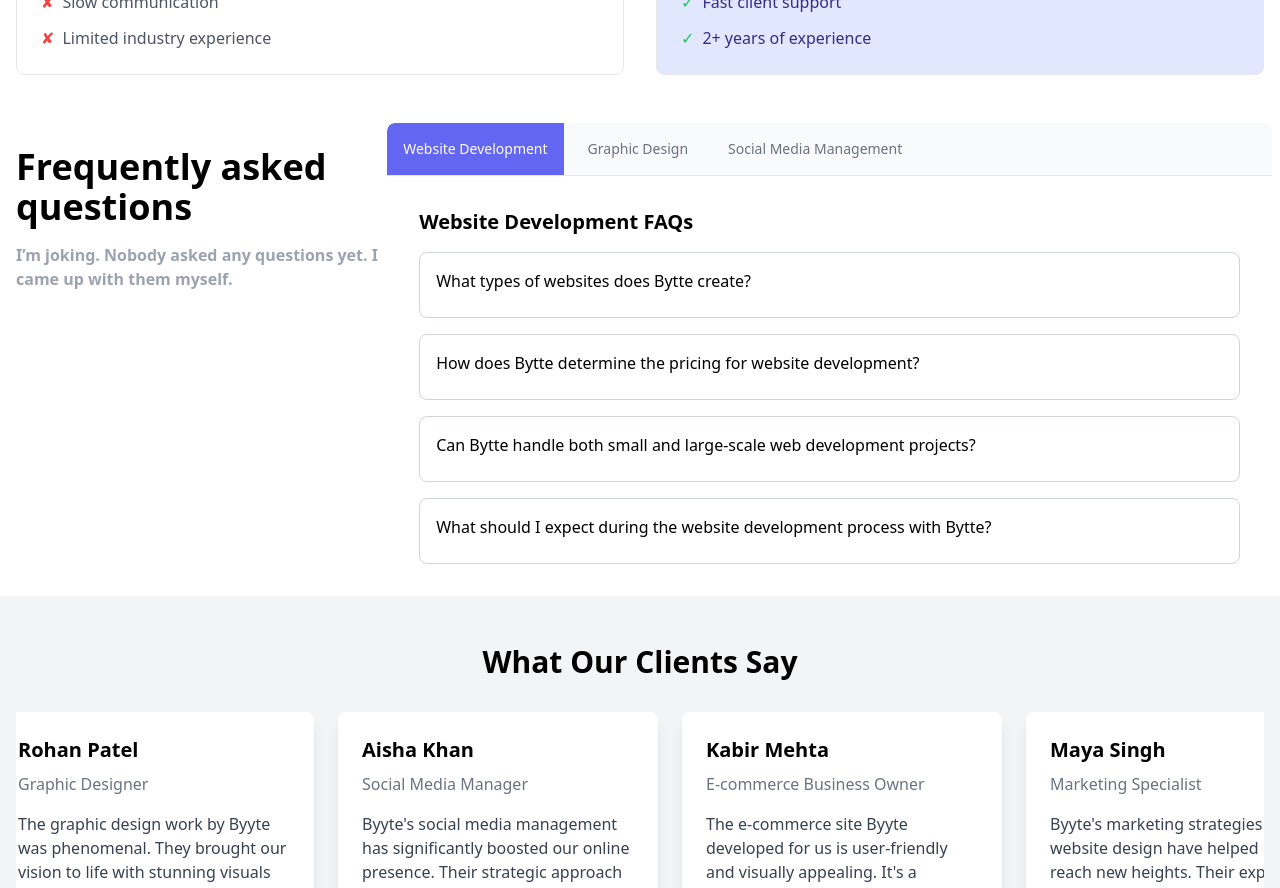
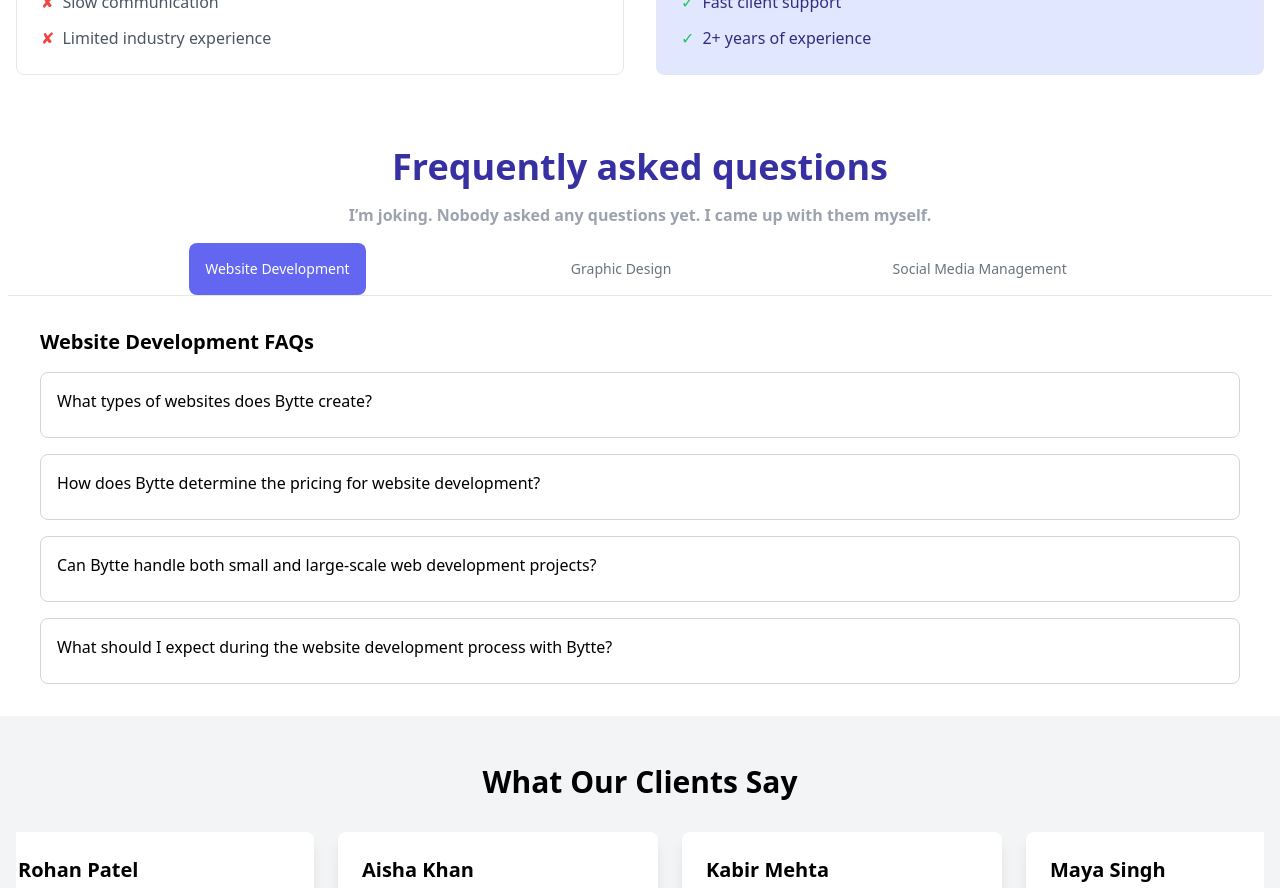
Before and after one commit to Souravhere/Bio-Link, a React (Vite) app: page / in a window 1280 px wide. Shown: the part 2040-2928 px from the top of the page. Built offline with nearby package versions, Linux system fonts and the light colour scheme.

Commit message:
Frequently asked questions ui changed

```diff
--- a/src/Components/Faq.jsx
+++ b/src/Components/Faq.jsx
@@ -152,14 +152,14 @@ function Faq() {
   ];
 
   return (
-    <div className="w-full sm:flex rounded-lg dark:bg-gray-800 dark:border-gray-700 px-2">
-        <div className='sm:w-[30%] w-full sm:text-left sm:px-2 my-4'>
-            <h1 className='font-semibold sm:text-4xl py-2 sticky top-0 text-3xl sm:text-left text-center'>Frequently asked questions</h1>
-            <p className='font-semibold text-gray-400 mt-2 sm:text-left text-center sm:px-0 px-3'>I’m joking. Nobody asked any questions yet. I came up with them myself.</p>
+    <div className="w-full rounded-lg dark:bg-gray-800 dark:border-gray-700 px-2">
+        <div className='w-full sm:text-left sm:px-2 my-4 text-center'>
+            <h1 className='font-bold sm:text-4xl py-2 sticky top-0 text-2xl text-center text-indigo-800'>Frequently asked questions</h1>
+            <p className='font-semibold text-gray-400 mt-2 text-center sm:px-0 px-3'>I’m joking. Nobody asked any questions yet. I came up with them myself.</p>
             {/* <img className='sm:block hidden' src="./our-project-3.png" alt="" /> */}
         </div>
-        <div className='sm:w-[70%] w-full'>
-        <ul className="flex flex-wrap text-sm font-medium text-center text-gray-500 border-b border-gray-200 rounded-t-lg bg-gray-50 dark:border-gray-700 dark:text-gray-400 dark:bg-gray-800" role="tablist">
+        <div className='w-full mx-auto'>
+        <ul className="flex items-center justify-evenly text-sm font-medium text-center text-gray-500 border-b border-gray-200 rounded-t-lg dark:border-gray-700 dark:text-gray-400 dark:bg-gray-800" role="tablist">
         {tabs.map((tab) => (
           <li key={tab.id} className="me-2">
             <button
@@ -168,7 +168,7 @@ function Faq() {
                 activeTab === tab.id
                   ? 'text-white dark:text-blue-500 bg-indigo-500 dark:bg-gray-800'
                   : 'hover:text-gray-600 hover:bg-gray-100 dark:hover:bg-gray-700 dark:hover:text-gray-300'
-              } rounded-ss-lg`}
+              } rounded-lg`}
             >
               {tab.label}
             </button>
```
